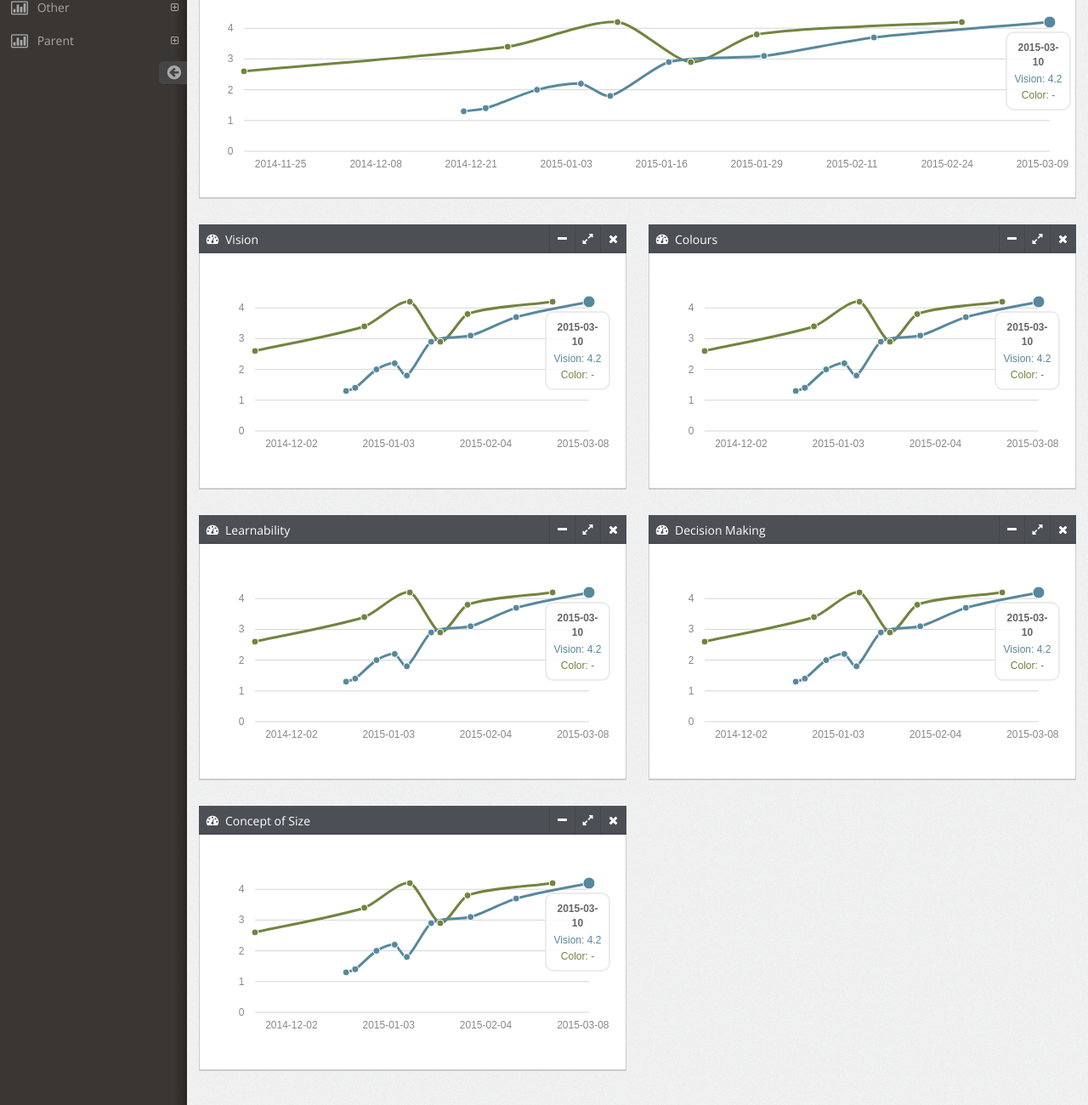
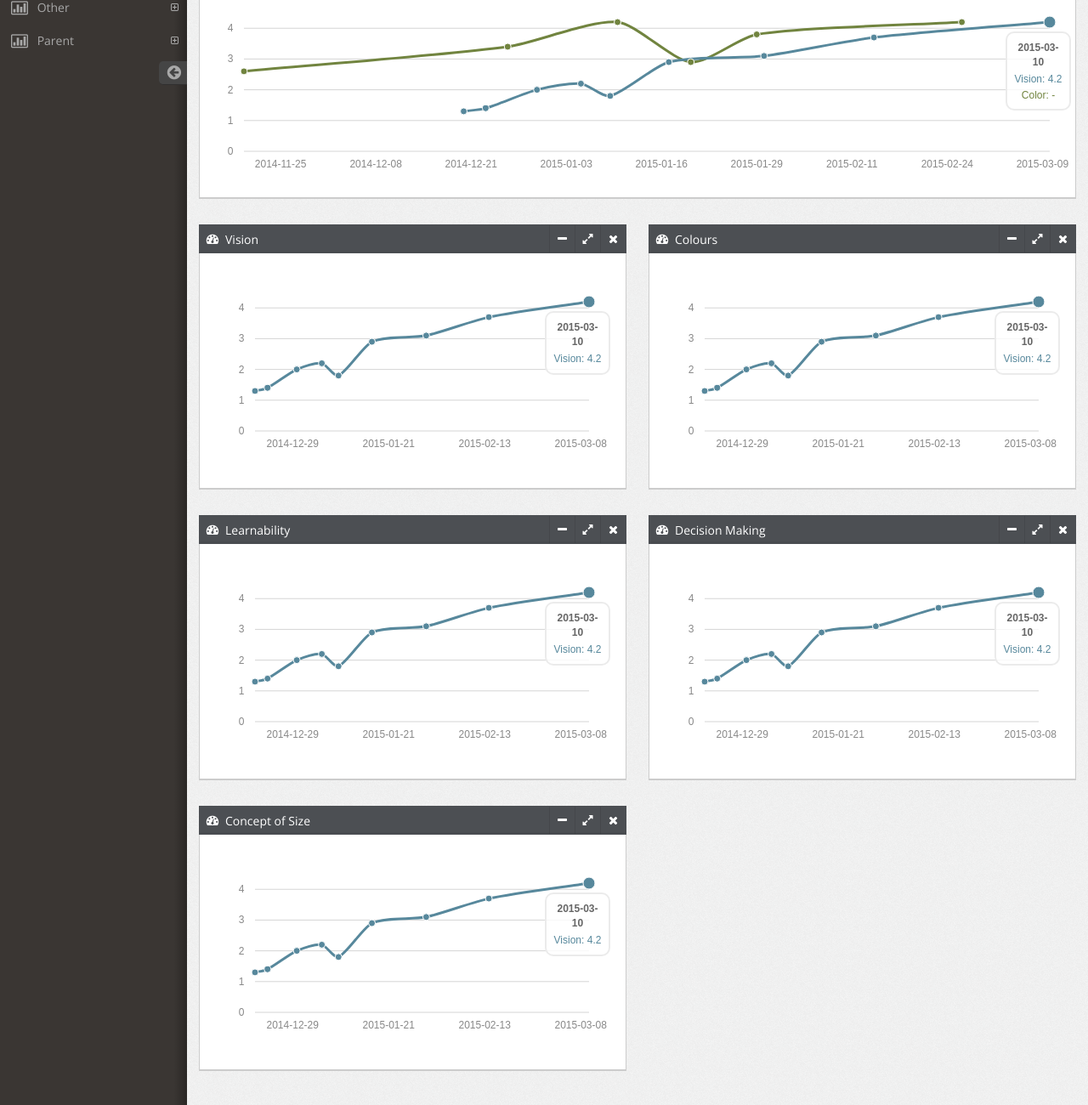
Before and after one commit to RUSL-Sayuri/sayuri-web, a CodeIgniter app: page /index.php/parent_view_performance in a window 1280 px wide. Shown: the part 218-1518 px from the top of the page at 85% size. Run offline with CodeIgniter, Linux system fonts and the light colour scheme; some libraries are stand-ins or nearby versions.

```diff
--- a/application/views/parent_view_performance.php
+++ b/application/views/parent_view_performance.php
@@ -369,31 +369,13 @@
             }, {
                 "period": "2015-03-10",
                 "vision": 4.2
-            }, {
-                "period": "2014-11-20",
-                "color": 2.6
-            }, {
-                "period": "2014-12-26",
-                "color": 3.4
-            }, {
-                "period": "2015-01-10",
-                "color": 4.2
-            }, {
-                "period": "2015-01-20",
-                "color": 2.9
-            }, {
-                "period": "2015-01-29",
-                "color": 3.8
-            }, {
-                "period": "2015-02-26",
-                "color": 4.2
             }];
             Morris.Line({
                 element: 'vision-performance-graph',
                 data: performance_data,
                 xkey: 'period',
-                ykeys: ['vision', 'color'],
-                labels: ['Vision', 'Color'],
+                ykeys: ['vision'],
+                labels: ['Vision'],
                 xLabels: 'day'
             });
         }
@@ -429,31 +411,13 @@
             }, {
                 "period": "2015-03-10",
                 "vision": 4.2
-            }, {
-                "period": "2014-11-20",
-                "color": 2.6
-            }, {
-                "period": "2014-12-26",
-                "color": 3.4
-            }, {
-                "period": "2015-01-10",
-                "color": 4.2
-            }, {
-                "period": "2015-01-20",
-                "color": 2.9
-            }, {
-                "period": "2015-01-29",
-                "color": 3.8
-            }, {
-                "period": "2015-02-26",
-                "color": 4.2
             }];
             Morris.Line({
                 element: 'colours-performance-graph',
                 data: performance_data,
                 xkey: 'period',
-                ykeys: ['vision', 'color'],
-                labels: ['Vision', 'Color'],
+                ykeys: ['vision'],
+                labels: ['Vision'],
                 xLabels: 'day'
             });
         }
@@ -489,31 +453,13 @@
             }, {
                 "period": "2015-03-10",
                 "vision": 4.2
-            }, {
-                "period": "2014-11-20",
-                "color": 2.6
-            }, {
-                "period": "2014-12-26",
-                "color": 3.4
-            }, {
-                "period": "2015-01-10",
-                "color": 4.2
-            }, {
-                "period": "2015-01-20",
-                "color": 2.9
-            }, {
-                "period": "2015-01-29",
-                "color": 3.8
-            }, {
-                "period": "2015-02-26",
-                "color": 4.2
             }];
             Morris.Line({
                 element: 'learnability-performance-graph',
                 data: performance_data,
                 xkey: 'period',
-                ykeys: ['vision', 'color'],
-                labels: ['Vision', 'Color'],
+                ykeys: ['vision'],
+                labels: ['Vision'],
                 xLabels: 'day'
             });
         }
@@ -549,31 +495,13 @@
             }, {
                 "period": "2015-03-10",
                 "vision": 4.2
-            }, {
-                "period": "2014-11-20",
-                "color": 2.6
-            }, {
-                "period": "2014-12-26",
-                "color": 3.4
-            }, {
-                "period": "2015-01-10",
-                "color": 4.2
-            }, {
-                "period": "2015-01-20",
-                "color": 2.9
-            }, {
-                "period": "2015-01-29",
-                "color": 3.8
-            }, {
-                "period": "2015-02-26",
-                "color": 4.2
             }];
             Morris.Line({
                 element: 'decision-performance-graph',
                 data: performance_data,
                 xkey: 'period',
-                ykeys: ['vision', 'color'],
-                labels: ['Vision', 'Color'],
+                ykeys: ['vision'],
+                labels: ['Vision'],
                 xLabels: 'day'
             });
         }
@@ -609,31 +537,13 @@
             }, {
                 "period": "2015-03-10",
                 "vision": 4.2
-            }, {
-                "period": "2014-11-20",
-                "color": 2.6
-            }, {
-                "period": "2014-12-26",
-                "color": 3.4
-            }, {
-                "period": "2015-01-10",
-                "color": 4.2
-            }, {
-                "period": "2015-01-20",
-                "color": 2.9
-            }, {
-                "period": "2015-01-29",
-                "color": 3.8
-            }, {
-                "period": "2015-02-26",
-                "color": 4.2
             }];
             Morris.Line({
                 element: 'size-performance-graph',
                 data: performance_data,
                 xkey: 'period',
-                ykeys: ['vision', 'color'],
-                labels: ['Vision', 'Color'],
+                ykeys: ['vision'],
+                labels: ['Vision'],
                 xLabels: 'day'
             });
         }
--- a/application/views/partial/navigation.php
+++ b/application/views/partial/navigation.php
@@ -4,7 +4,7 @@
     <div class="login-info">
 				<span> <!-- User image size is adjusted inside CSS, it should stay as it -->
 
-					<a href="javascript:void(0);" id="show-shortcut">
+					<a href="<?php echo base_url('index.php'); ?>/my_profile">
                         <img src="<?php echo base_url('assests/') ?>/img/avatars/sunny.png" alt="me" class="online"/>
 						<span>
 							john.doe
```
